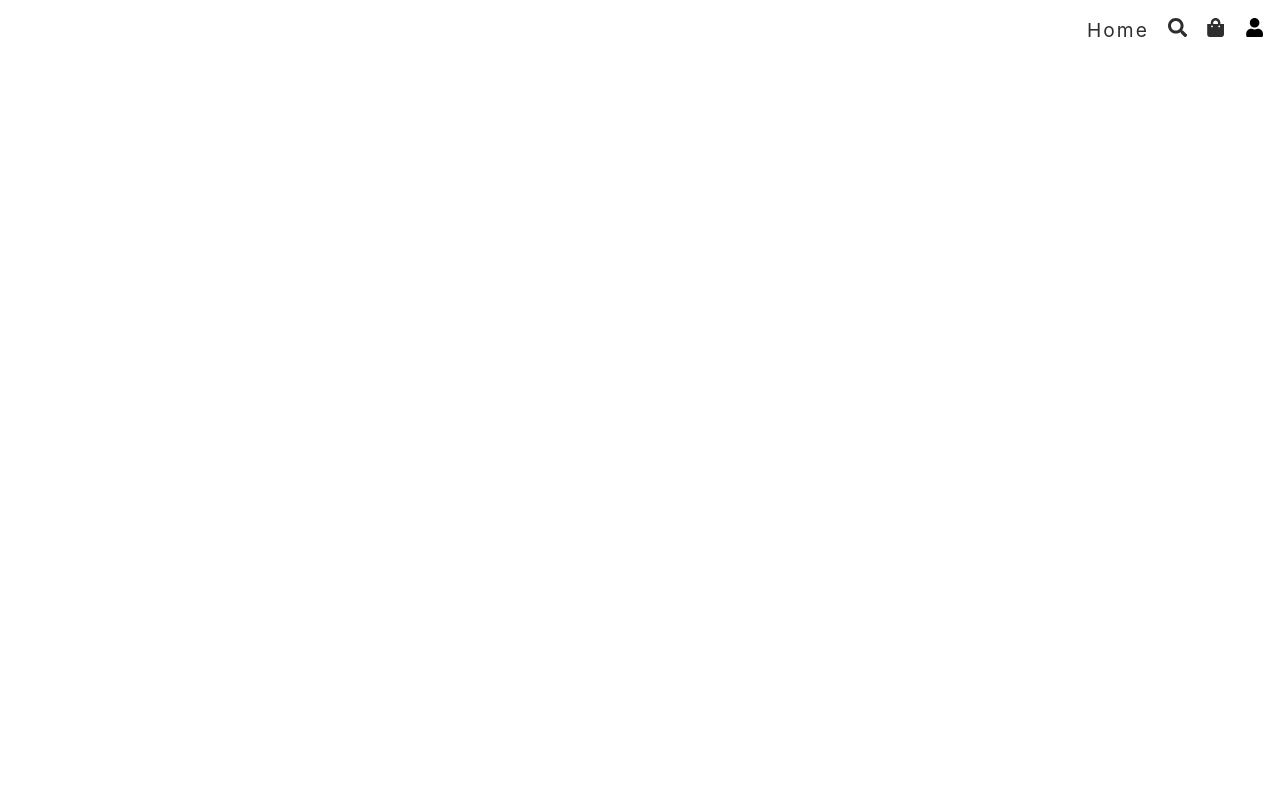
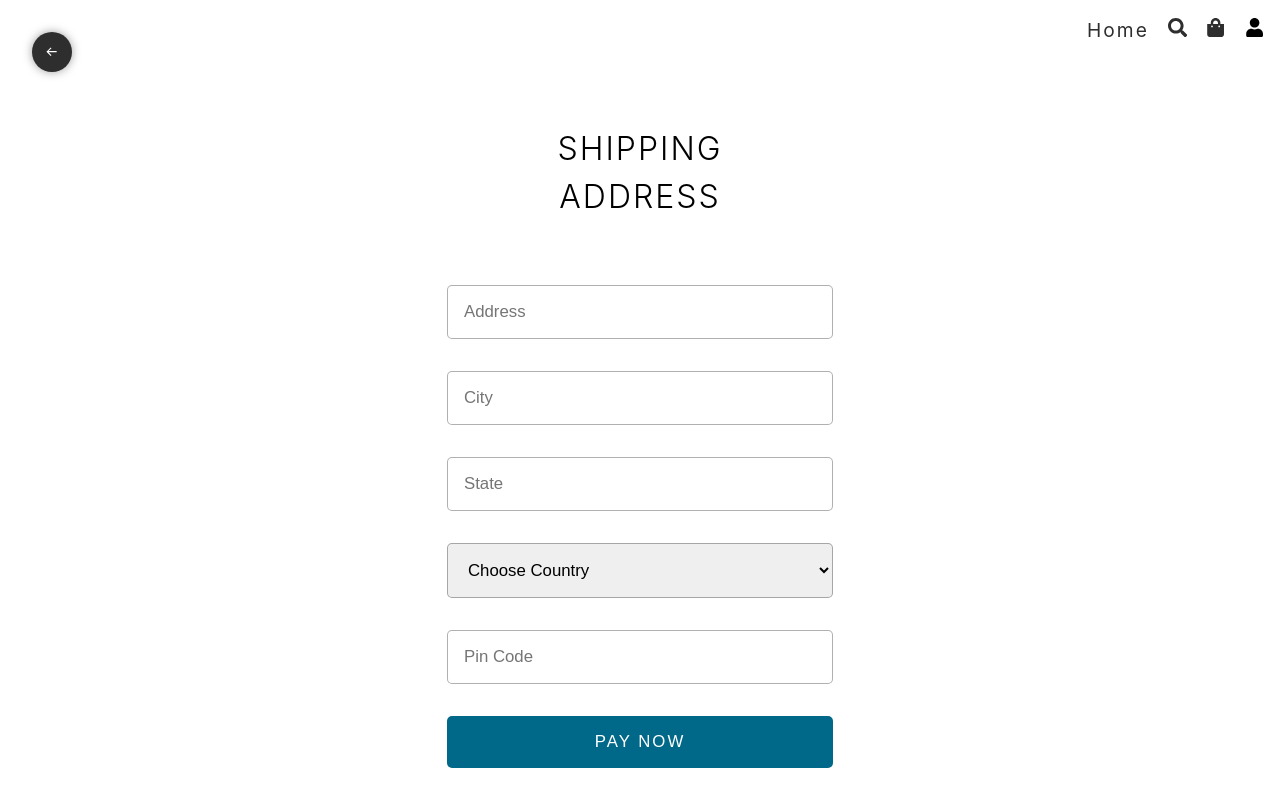
Before and after one commit to shoaAB167/e-commerce, a React (Vite) app: page /shipping in a window 1280 px wide. Before the commit this address had no page. Built offline with nearby package versions, Linux system fonts and the light colour scheme.

Commit message:
Shipping page UI

```diff
--- a/src/App.tsx
+++ b/src/App.tsx
@@ -7,6 +7,7 @@
 const Home = lazy(() => import("./pages/home"));
 const Search = lazy(() => import("./pages/search"));
 const Cart = lazy(() => import("./pages/cart"));
+const Shipping = lazy(() => import("./pages/shipping"));
 
 //Admin route
 const Dashboard = lazy(() => import("./pages/admin/dashboard"));
@@ -30,12 +31,19 @@
 const App = () => {
   return (
     <Router>
-      <Header/>
+      <Header />
       <Suspense fallback={<Loader />}>
         <Routes>
           <Route path="/" element={<Home />} />
           <Route path="/search" element={<Search />} />
           <Route path="/cart" element={<Cart />} />
+
+          {/* Logged in users routes */}
+          <Route>
+            <Route path="/shipping" element={<Shipping />} />
+          </Route>
+
+          {/* Admin user routes */}
           <Route
           // element={
           //   <ProtectedRoute isAuthenticated={true} adminRoute={true} isAdmin={true} />
--- a/src/pages/cart.tsx
+++ b/src/pages/cart.tsx
@@ -67,7 +67,7 @@
             </span>
           ))}
           {
-            cartItems.length > 0 && <Link to="/sipping">Checkout</Link>
+            cartItems.length > 0 && <Link to="/shipping">Checkout</Link>
           }
       </aside>
     </div>
--- /dev/null
+++ b/src/pages/shipping.tsx
@@ -0,0 +1,69 @@
+import { ChangeEvent, useState } from "react";
+import { BiArrowBack } from "react-icons/bi";
+import { useNavigate } from "react-router-dom";
+
+const Shipping = () => {
+  const navigate = useNavigate()
+  const [shippingInfo, setShippingInfo] = useState({
+    address: "",
+    city: "",
+    state: "",
+    country: "",
+    pinCode: "",
+  });
+  const changeHandler = (e: ChangeEvent<HTMLInputElement | HTMLSelectElement>) => {
+    setShippingInfo(prev => ({...prev,[e.target.name]:e.target.value}))
+  };
+
+  return (
+    <div className="shipping">
+      <button className="back-btn" onClick={() => navigate("/cart")}>
+       {/* This is svg */}
+        <BiArrowBack />
+      </button>
+      <form>
+      <h1>Shipping Address</h1>
+        <input
+          required
+          type="text"
+          placeholder="Address"
+          name="address"
+          value={shippingInfo.address}
+          onChange={changeHandler}
+        />
+        <input
+          required
+          type="text"
+          placeholder="City"
+          name="city"
+          value={shippingInfo.city}
+          onChange={changeHandler}
+        />
+        <input
+          required
+          type="text"
+          placeholder="State"
+          name="state"
+          value={shippingInfo.state}
+          onChange={changeHandler}
+        />
+        <select name="country" required value={shippingInfo.country} onChange={changeHandler}>
+             <option value="">Choose Country</option>
+             <option value="India">India</option>
+             <option value="USA">USA</option>
+        </select>
+        <input
+          required
+          type="text"
+          placeholder="Pin Code"
+          name="pinCode"
+          value={shippingInfo.pinCode}
+          onChange={changeHandler}
+        />
+        <button type="submit">Pay Now</button>
+      </form>
+    </div>
+  );
+};
+
+export default Shipping;
--- /dev/null
+++ b/src/styles/_shipping.scss
@@ -0,0 +1,52 @@
+.shipping {
+  @include flex;
+  .back-btn {
+    @include square(2.5rem);
+    background-color: $color2;
+    color: $color1;
+    @include flex;
+    position: fixed;
+    top: 2rem;
+    left: 2rem;
+    border-radius: 100%;
+    border: none;
+    outline: none;
+    cursor: pointer;
+    @include baseShadow;
+    svg {
+      transition: all 0.3s;
+    }
+    &:hover svg {
+      translate: -0.25rem;
+    }
+  }
+
+  > form {
+    max-width: 450px;
+    width: 100%;
+    @include flex(column, center, stretch, 2rem);
+    padding: 2rem;
+    > h1 {
+      @include heading(2px);
+      margin: 2rem;
+      text-align: center;
+    }
+    > input, > select {
+      border: 1px solid rgba(31, 31, 31, 0.351);
+      padding: 1rem;
+      outline: none;
+      font-size: 1.05rem;
+      border-radius: 5px;
+    }
+    >button {
+        @include btn(1rem, $color3, $color1);
+        border-radius: 5px;
+        font-size: 1.05rem;
+        text-transform: uppercase;
+        letter-spacing: 2px;
+        &:hover {
+            opacity: 0.8;
+        }
+    }
+  }
+}
--- a/src/styles/admin-styles/_mixin.scss
+++ b/src/styles/admin-styles/_mixin.scss
@@ -46,3 +46,12 @@
 @mixin baseShadow() {
   box-shadow: 0 0 10px rgba(0, 0, 0, 0.384);
 }
+
+@mixin btn($p: 0.5rem 1rem, $bg, $color) {
+  cursor: pointer;
+  border: none;
+  outline: none;
+  padding: $p;
+  background-color: $bg;
+  color: $color;
+}
--- a/src/styles/app.scss
+++ b/src/styles/app.scss
@@ -36,6 +36,7 @@
 @import "admin-styles/mixin";
 @import "home";
 @import "cart";
+@import "shipping";
 @import "admin-styles/dashboard";
 @import "admin-styles/products";
 @import "admin-styles/chart";
```
